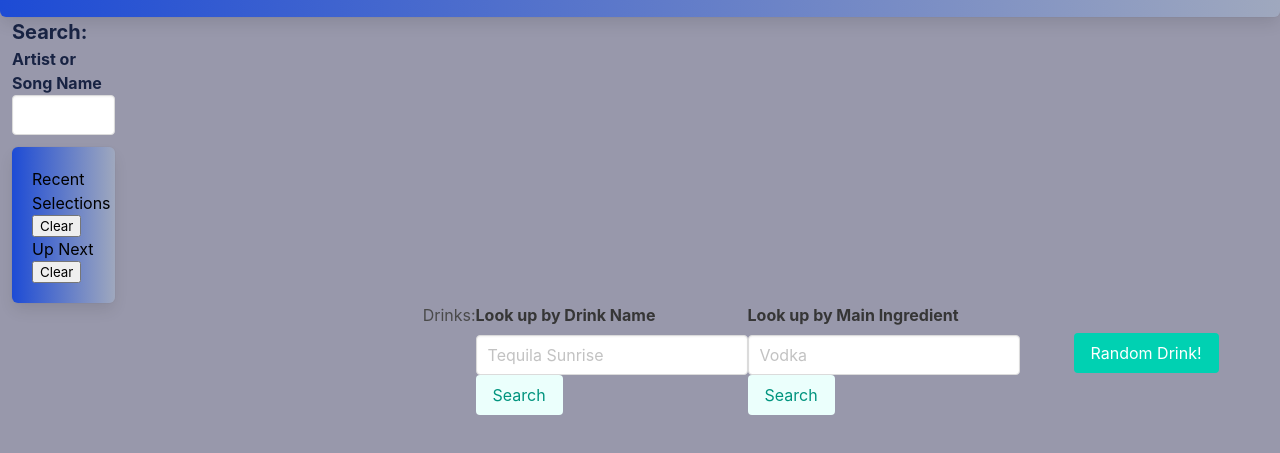
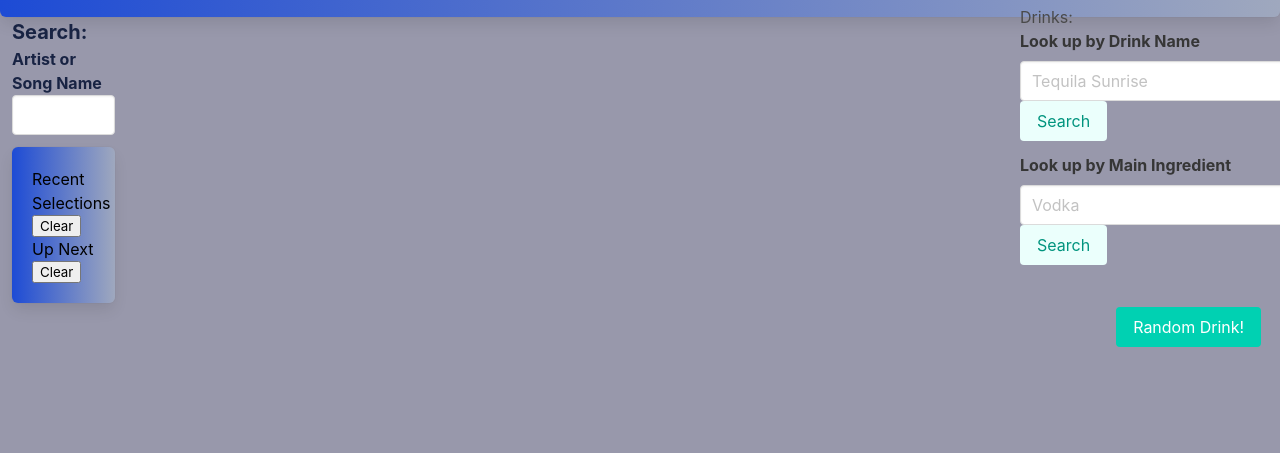
Before and after one commit to michael-loeffler/Group-Project, a plain HTML site: page index.html in a window 1280 px wide. Shown: the part 125-578 px from the top of the page. Drawn offline with nearby package versions, Linux system fonts and the light colour scheme; no server answers.

Commit message:
moved drink search

```diff
--- a/index.html
+++ b/index.html
@@ -98,18 +98,7 @@
         <div id="songList" class="is-9 is-parent">
         </div>
       </div>
-      <div class="column 3 auto">
-        <div id="cocktails" class="is-9 is-parent">
-        </div>
-      </div>
-    </div>
-    </div>
-    </div>
-  </main>
-  <footer>
-    <div class="tile is-ancestor">
-      <div class="tile is-4 is-vertical is-parent">
-      </div>
+    <div>
       <h1>Drinks:</h1>
 
       <div class="field is-child">
@@ -151,10 +140,15 @@
         </div>
       </div>
 
-      <div id="cocktail" class="is-4">
+      <div class="column 3 auto">
+        <div id="cocktails" class="is-9 is-parent">
+        </div>
       </div>
     </div>
-
+    </div>
+    </div>
+  </main>
+  <footer>
   </footer>
   <script src="https://code.jquery.com/jquery-3.4.1.min.js"></script>
   <script src="https://cdn.jsdelivr.net/npm/dayjs@1.11.3/dayjs.min.js"
```
